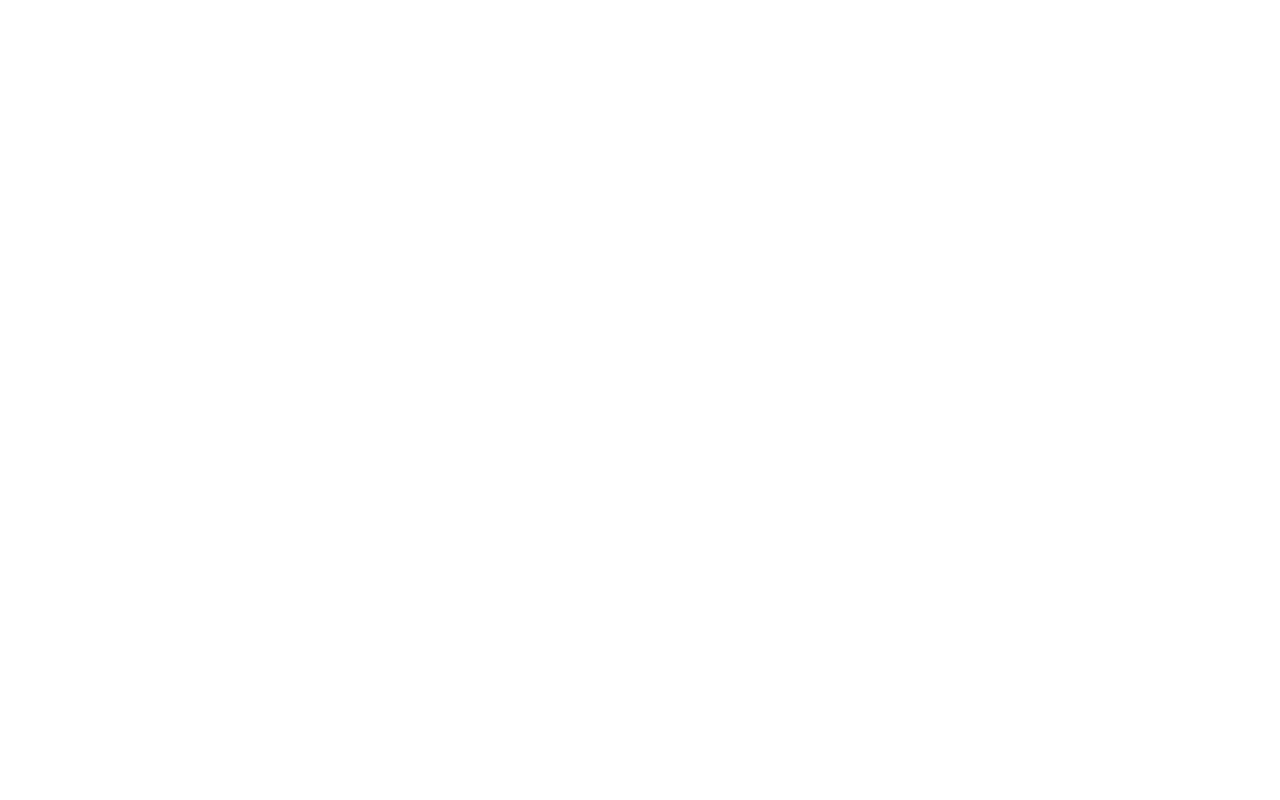
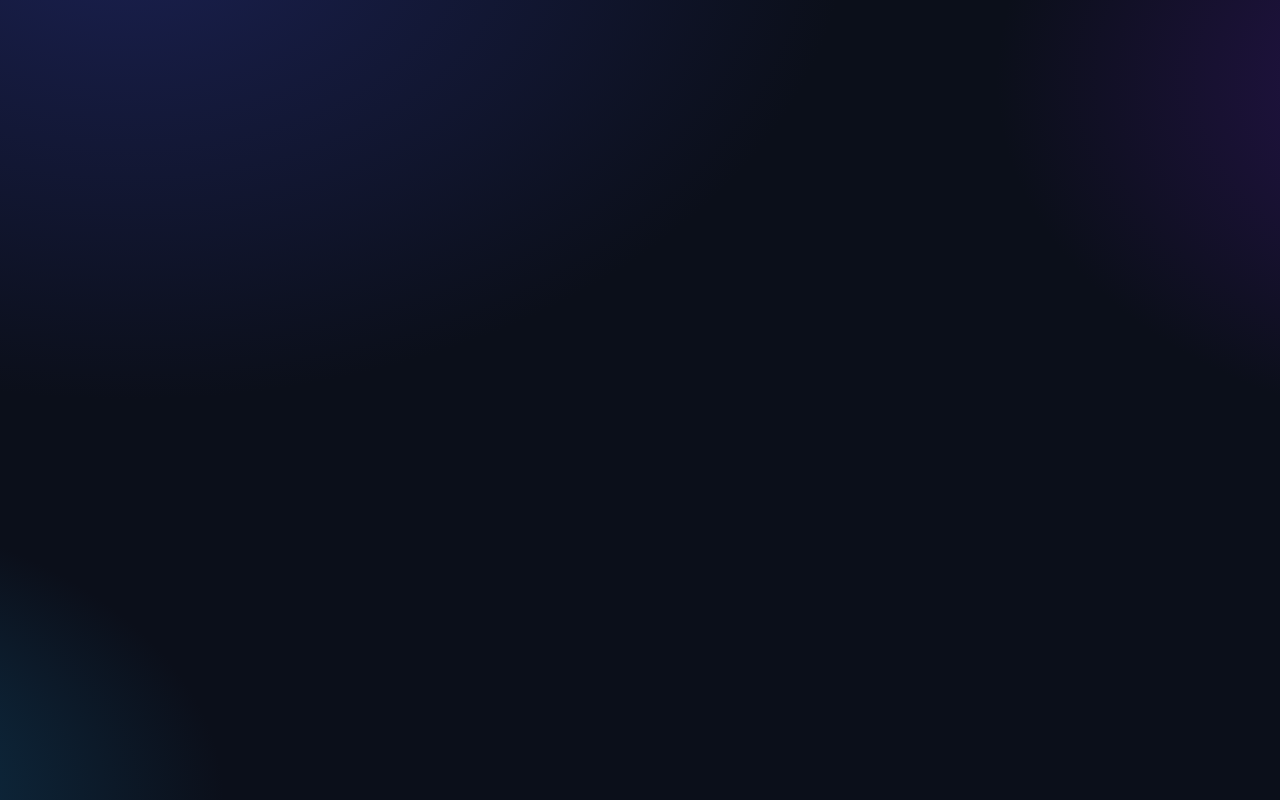
Before and after one commit to UdaraDewshan/TheMealDB-API, a plain HTML site: page index.html in a window 1280 px wide. Drawn offline with Linux system fonts and the light colour scheme.

Commit message:
Add Background Color

```diff
--- a/asset/css/style.css
+++ b/asset/css/style.css
@@ -0,0 +1,34 @@
+body {
+    --bg: #0b0f1a;
+    --card: #12172a99;
+    --card-solid: #151b2f;
+    --text: #e8edff;
+    --muted: #9aa3c7;
+    --brand: #6d8bff;
+    --brand-2: #8d6dff;
+    --success: #14c38e;
+    --danger: #ff6b6b;
+    --warning: #ffd166;
+    --shadow: 0 10px 30px rgba(0, 0, 0, .35);
+    --radius: 20px;
+}
+
+* {
+    box-sizing: border-box
+}
+
+html,
+body {
+    height: 100%
+}
+
+body {
+    margin: 0;
+    font-family: Poppins, system-ui, -apple-system, Segoe UI, Roboto, "Helvetica Neue", Arial, "Noto Sans", "Apple Color Emoji", "Segoe UI Emoji";
+    color: var(--text);
+    background: radial-gradient(1200px 800px at 10% -10%, #1a2050 0%, transparent 60%),
+        radial-gradient(900px 600px at 120% 10%, #2b1455 0%, transparent 60%),
+        radial-gradient(800px 500px at -20% 100%, #0f3b57 0%, transparent 60%),
+        var(--bg);
+    overflow-x: hidden;
+}
--- a/index.html
+++ b/index.html
@@ -1,11 +1,19 @@
 <!DOCTYPE html>
 <html lang="en">
+
 <head>
     <meta charset="UTF-8">
     <meta name="viewport" content="width=device-width, initial-scale=1.0">
-    <title>Document</title>
+    <title>TheMealDB API</title>
+    <link rel="stylesheet" href="asset/css/style.css">
+    <link href="https://fonts.googleapis.com/css2?family=Poppins:wght@300;400;500;600;700;800&display=swap"
+        rel="stylesheet">
 </head>
+
 <body>
 
+
+
 </body>
+
 </html>
```
